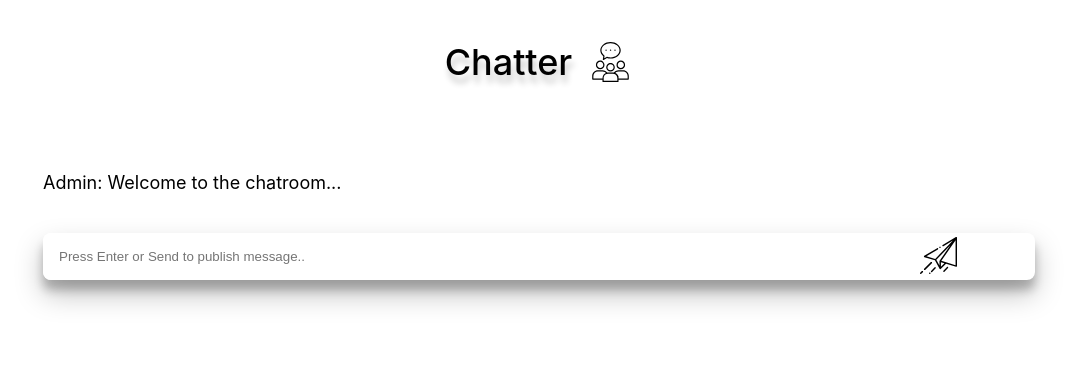
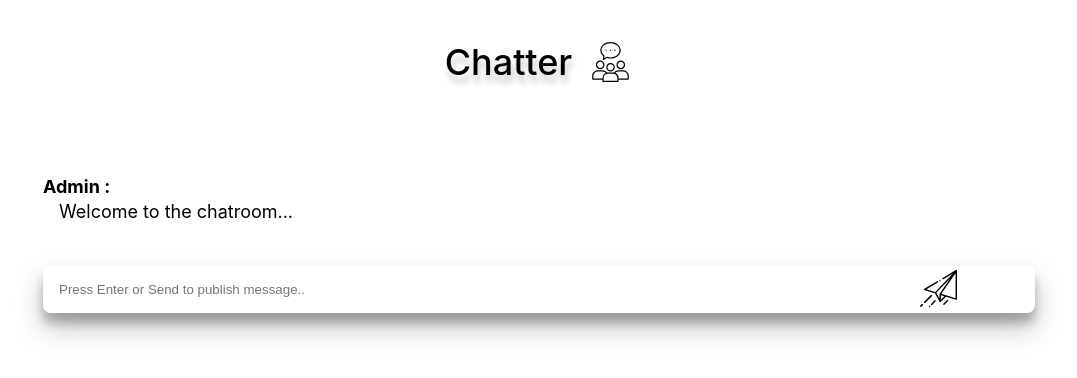
Before and after one commit to bijay007/chat_app, a React (Create React App) app in the folder chat_client/: page / in a window 1280 px wide. Both pictures are taken after typing "Sample" into the empty fields and a click on the button "Join chatroom". Shown: the top 378 px of the page, without its empty margins (101-1178 px from the left). Built offline with nearby package versions, Linux system fonts and the light colour scheme; what apollo-link-ws would draw is missing.

Commit message:
Rename chat screen components

```diff
--- a/chat_client/src/components/ChatRoom/NewMessage.js
+++ b/chat_client/src/components/ChatRoom/AddChat.js
@@ -31,7 +31,7 @@ const Icon = styled.img`
   width: inherit;
 `
 
-const NewMessage = props => {
+const AddChat = props => {
   const { currentUser } = props;
   const [message, extractMessage] = useState('');
   const sendMessage =  async function (message, apolloClient) {
@@ -63,4 +63,4 @@ const NewMessage = props => {
   )
 }
 
-export default NewMessage;
+export default AddChat;
--- /dev/null
+++ b/chat_client/src/components/ChatRoom/Chat.js
@@ -0,0 +1,27 @@
+import React from 'react';
+import styled from 'styled-components';
+
+const ChatBlock = styled.div`
+  display: flex;
+  flex-direction: column;
+  padding-bottom: 0.75rem;
+  h4 {
+    margin: 0.25rem 0;
+  }
+  p {
+    margin: 0;
+    padding-left: 1rem;
+  }
+`
+
+const Chat = props => {
+  const styleName = string => string.charAt(0).toUpperCase() + string.slice(1)
+  return (
+    <ChatBlock>
+      <h4>{styleName(props.chat.sender)} :</h4>
+      <p>{props.chat.message}</p>
+    </ChatBlock>
+  )
+}
+
+export default Chat;
--- a/chat_client/src/components/ChatRoom/ChatBlock.js
+++ /dev/null
@@ -1,12 +0,0 @@
-import React from 'react';
-
-const ChatBlock = props => {
-  const styleName = string => string.charAt(0).toUpperCase() + string.slice(1)
-  return (
-    <div style={{paddingBottom: '0.5rem'}}>
-      {`${styleName(props.chat.sender)}: ${props.chat.message}`}
-    </div>
-  )
-}
-
-export default ChatBlock;
--- a/chat_client/src/components/ChatRoom/ChatScreen.js
+++ b/chat_client/src/components/ChatRoom/ChatList.js
@@ -4,8 +4,8 @@ import styled from 'styled-components';
 import { ApolloConsumer } from 'react-apollo';
 import { GET_CHATS_QUERY } from 'data/queries';
 // Components
-import ChatBlock from './ChatBlock';
-import NewMessage from './NewMessage';
+import Chat from './Chat';
+import AddChat from './AddChat';
 
 const Wrapper = styled.section`
   display: flex;
@@ -14,7 +14,7 @@ const Wrapper = styled.section`
   width: 100%;
 `
 
-const ChatScreen = props => (
+const ChatList = props => (
   <ApolloConsumer>
     {
       apolloClient => {
@@ -39,9 +39,9 @@ const ChatScreen = props => (
         return (
           <Wrapper>
             {
-              chatlist.getChats.map((chat, index) => <ChatBlock key={index + Math.random()} chat={chat} />)
+              chatlist.getChats.map((chat, index) => <Chat key={index + Math.random()} chat={chat} />)
             }
-            <NewMessage currentUser={currentUser}/>
+            <AddChat currentUser={currentUser}/>
           </Wrapper>
         )
       }
@@ -49,4 +49,4 @@ const ChatScreen = props => (
   </ApolloConsumer>
 )
 
-export default ChatScreen;
+export default ChatList;
--- a/chat_client/src/components/Form/Form.js
+++ b/chat_client/src/components/Form/Form.js
@@ -1,6 +1,6 @@
 import React, { useState } from 'react';
 import styled from 'styled-components';
-import ChatScreen from 'components/ChatRoom/ChatScreen';
+import ChatList from 'components/ChatRoom/ChatList';
 
 const Wrapper = styled.form`
   display: flex;
@@ -46,7 +46,7 @@ const Form = () => {
     <Wrapper onSubmit={handleSumbit}>
     {
       userLogged
-      ? <ChatScreen currentUser={userName}/>
+      ? <ChatList currentUser={userName}/>
       : (
         <>
           <UserName
```
